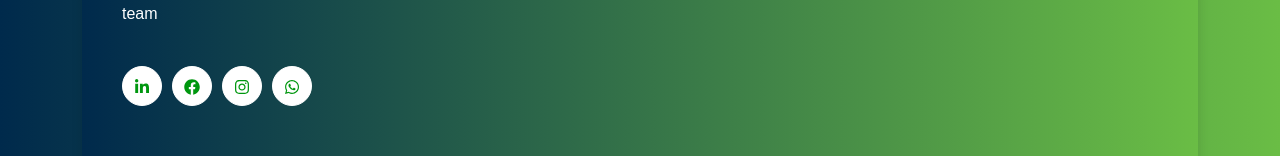
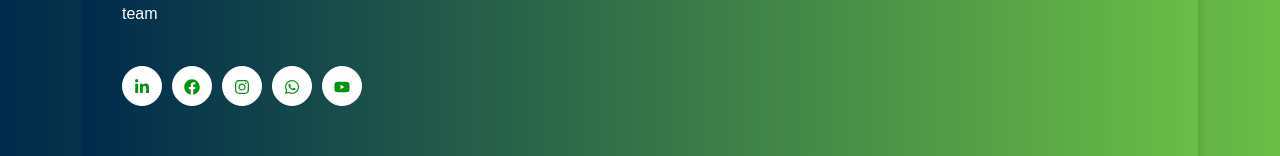
Before and after one commit to phprahul1998/monu-project, a Next.js app: page / in a window 1280 px wide. Shown: the part 4131-4287 px from the top of the page. Built offline with nearby package versions, Linux system fonts and the light colour scheme.

Commit message:
youtube link added

```diff
--- a/components/Footer.js
+++ b/components/Footer.js
@@ -10,6 +10,7 @@ import {
   FaGlobeAsia,
   FaEnvelope,
   FaInstagram,
+  FaYoutube,
 } from "react-icons/fa";
 
 export default function Footer() {
@@ -79,6 +80,15 @@ export default function Footer() {
                         rel="noreferrer"
                       >
                         <FaWhatsapp />
+                      </a>
+                    </li>
+                    <li>
+                      <a
+                        href="https://www.youtube.com/@renevatec"
+                        target="_blank"
+                        rel="noreferrer"
+                      >
+                        <FaYoutube />
                       </a>
                     </li>
                   </ul>
--- a/public/translations/en/translations.json
+++ b/public/translations/en/translations.json
@@ -62,7 +62,7 @@
         "heading": "Independence through PV / photovoltaics",
         "image": "img/13_Unabhangigkeit.webp",
         "thumbnail": "img/13_Unabhangigkeit.webp",
-        "videlink": "https://www.youtube.com/watch?v=O33uuBh6nXA",
+        "videlink": "https://youtu.be/QEi4rcp0l54",
         "page_link": "unabhangigkeit_durch_pv_fotovoltaik",
         "para": "System makes you <br/> independent of rising <br/> electricity costs."
       },
@@ -70,7 +70,7 @@
         "heading": "Increase in the value of a property through PV system",
         "image": "img/13_Werterhohung.webp",
         "thumbnail": "img/13_Werterhohung.webp",
-        "videlink": "https://www.youtube.com/watch?v=O33uuBh6nXA",
+        "videlink": "https://youtu.be/gxrdPloKmYA",
         "page_link": "wertsteigerung_einer_immobilie_durch_pv_anlage",
         "para": "You increase the value <br/> with a PV system your property <br/> significantly."
       },
@@ -78,7 +78,7 @@
         "heading": "Economic efficiency of PV systems and energy management systems",
         "image": "img/13_Wirtschaftlichkeit.webp",
         "thumbnail": "img/13_Wirtschaftlichkeit.webp",
-        "videlink": "https://www.youtube.com/watch?v=O33uuBh6nXA",
+        "videlink": "https://www.youtube.com/@renevatec",
         "page_link": "wirtschaftlichkeit_von_pv_anlagen_und_energiemanagementsystemen",
         "para": "With a PV system you <br/> have control over your electricity and can even <br/> generate profits."
       }
```
Also changed, not shown: public/translations/fr/translations.json.
